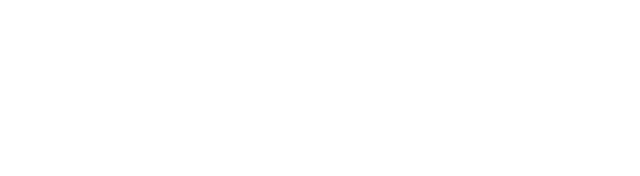
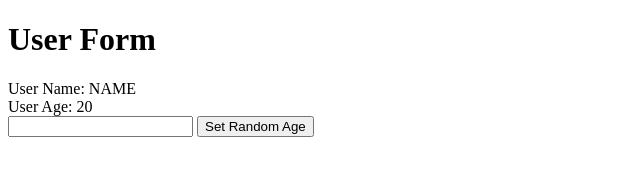
Before and after one commit to Swdenis/webFramework, a website with bundled scripts: page index.html in a window 1280 px wide. Shown: the whole page, without its empty margins (0-640 px from the left). Built offline with nearby package versions, Linux system fonts and the light colour scheme; data requests are answered from the project's data file.

Commit message:
Create userform

```diff
--- a/index.html
+++ b/index.html
@@ -10,5 +10,6 @@
     </head>
     <body>
         <script src="./src/index.ts" async defer></script>
+        <div id='root'></div>
     </body>
 </html>
--- a/src/index.ts
+++ b/src/index.ts
@@ -1,6 +1,7 @@
-import { User } from "./models/User"
+import { UserForm } from "./views/UserForm";
+import { User } from "./models/User";
 
-const collection = User.buildUserCollection()
-collection.fetch()
+const user = User.buildUser({name: 'NAME', age:20})
+const userForm = new UserForm(document.getElementById('root'),user)
 
-collection.on('change', ()=> {console.log(collection)})
+userForm.render()
--- a/src/models/User.ts
+++ b/src/models/User.ts
@@ -28,4 +28,9 @@ export class User extends Model<UserProps> {
         )
     }
 
+    setRandomAge(): void {
+        const age = Math.round(Math.random()*100)
+        this.set({age})
+    }
+
 }
--- /dev/null
+++ b/src/views/UserForm.ts
@@ -0,0 +1,58 @@
+import { User } from "../models/User"
+
+export class UserForm {
+    constructor(
+        public parent: Element,
+        public model: User
+        ) {
+            this.bindModel()
+        }
+
+    bindModel(): void {
+        this.model.on('change', ()=> {
+            this.render()
+        })
+    }
+
+    eventsMap(): {[key: string]: ()=> void } {
+        return {
+            'click:.set-age': this.onSetAgeClick,
+        }
+    }
+
+    onSetAgeClick = (): void => {
+        this.model.setRandomAge()
+    }
+
+    template(): string {
+        return `
+        <div>
+            <h1>User Form</h1>
+            <div>User Name: ${this.model.get('name')}</div>
+            <div>User Age: ${this.model.get('age')}</div>
+            <input />
+            <button class="set-age">Set Random Age</button>
+        </div>
+        `
+    }
+
+    bindEvents(fragment: DocumentFragment): void {
+        const eventsMap = this.eventsMap()
+
+        for (let eventKey in eventsMap) {
+            const [eventName, selector] = eventKey.split(':')
+
+            fragment.querySelectorAll(selector).forEach(element=> {
+                element.addEventListener(eventName, eventsMap[eventKey])
+            })
+        }
+    }
+
+    render(): void {
+        this.parent.innerHTML = ''
+        const templateElement = document.createElement('template')
+        templateElement.innerHTML = this.template()
+        this.bindEvents(templateElement.content)
+        this.parent.append(templateElement.content)
+    }
+}
```
